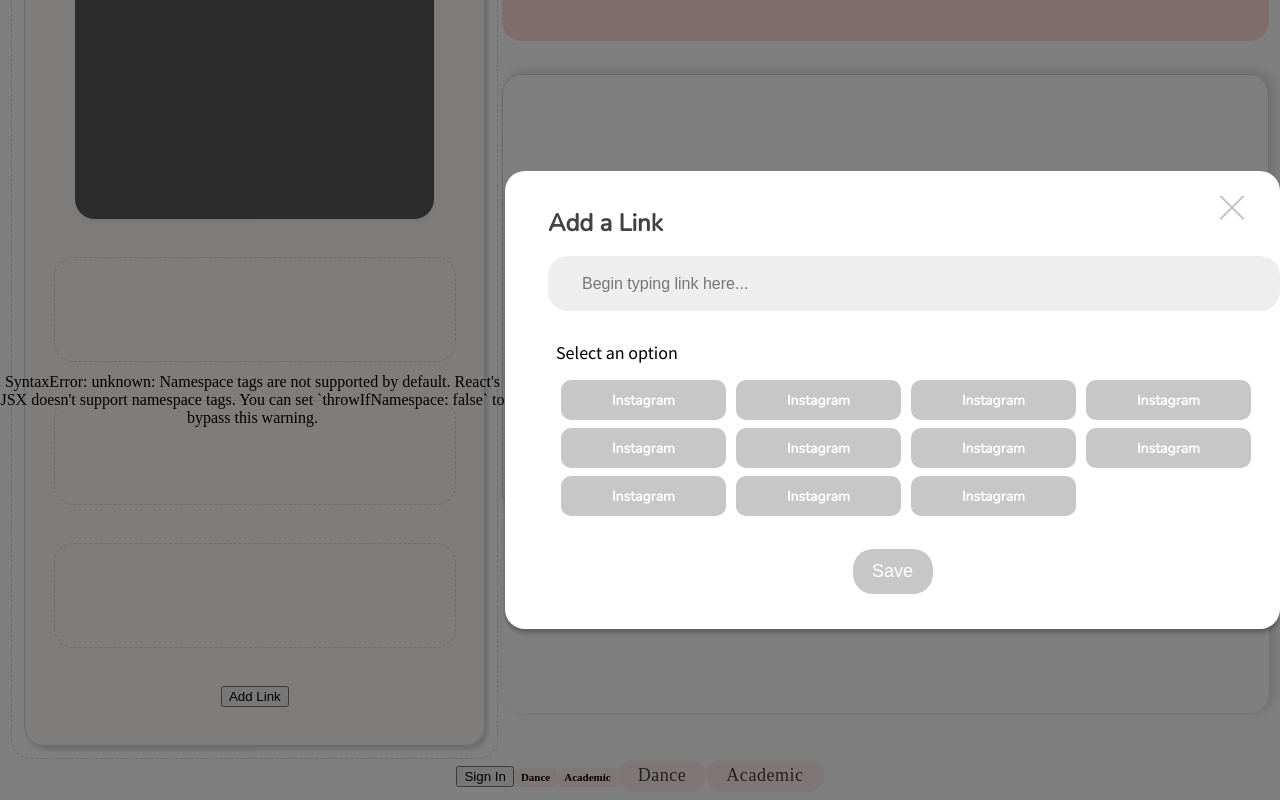
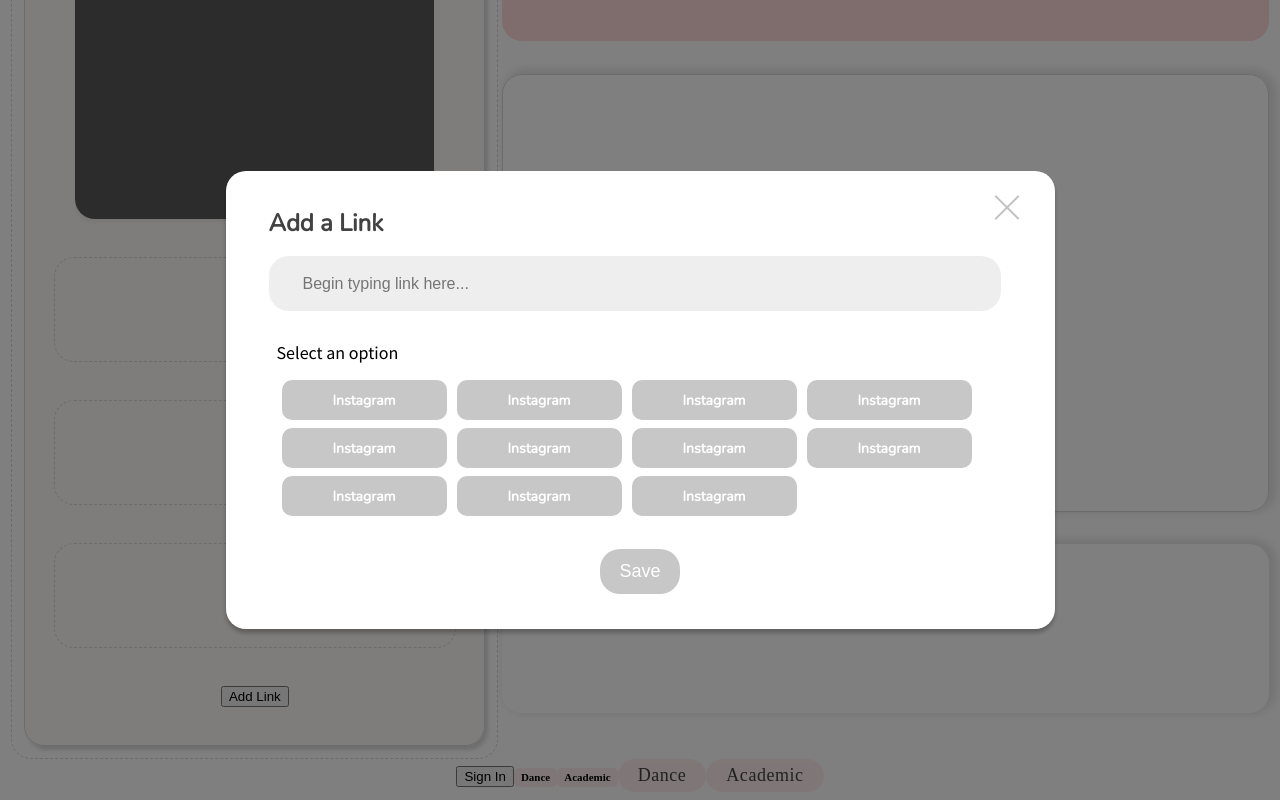
Before and after one commit to cornell-dti/club-view, a React (Create React App) app in the folder frontend/: page /clubs/1 in a window 1280 px wide. Both pictures are taken after a click on the button "Add Link". Shown: the part 203-1003 px from the top of the page. Built offline with nearby package versions, Linux system fonts and the light colour scheme.

Commit message:
delete message

```diff
--- a/frontend/src/components/Modals/LinkModal.tsx
+++ b/frontend/src/components/Modals/LinkModal.tsx
@@ -16,9 +16,6 @@
   }
   return (
     <div className="modal">
-      SyntaxError: unknown: Namespace tags are not supported by default. React's
-      JSX doesn't support namespace tags. You can set `throwIfNamespace: false`
-      to bypass this warning.
       <div className="modalContent">
         <div className="modalHeader">
           <div className="modalTitle">Add a Link</div>
```
